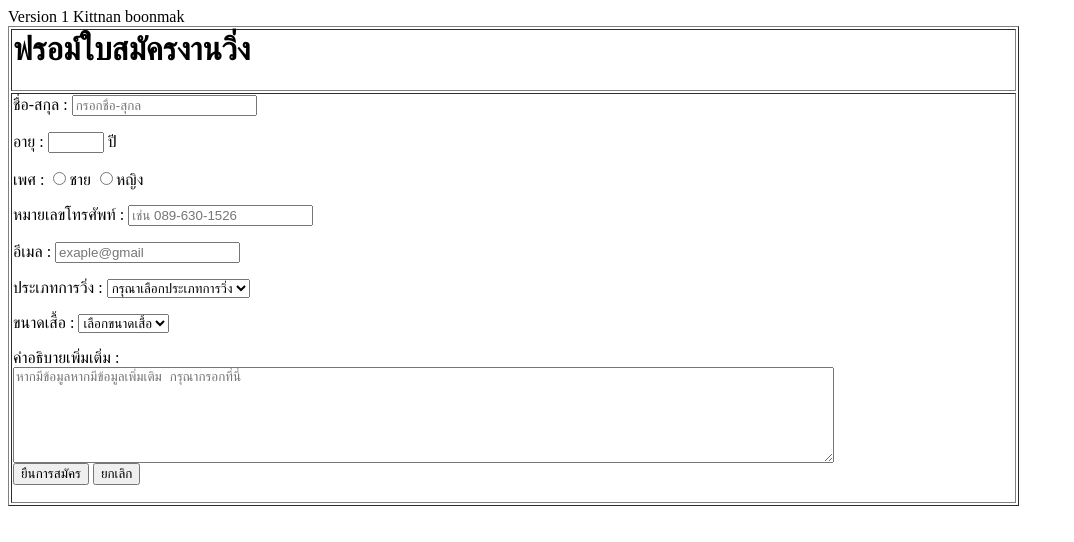
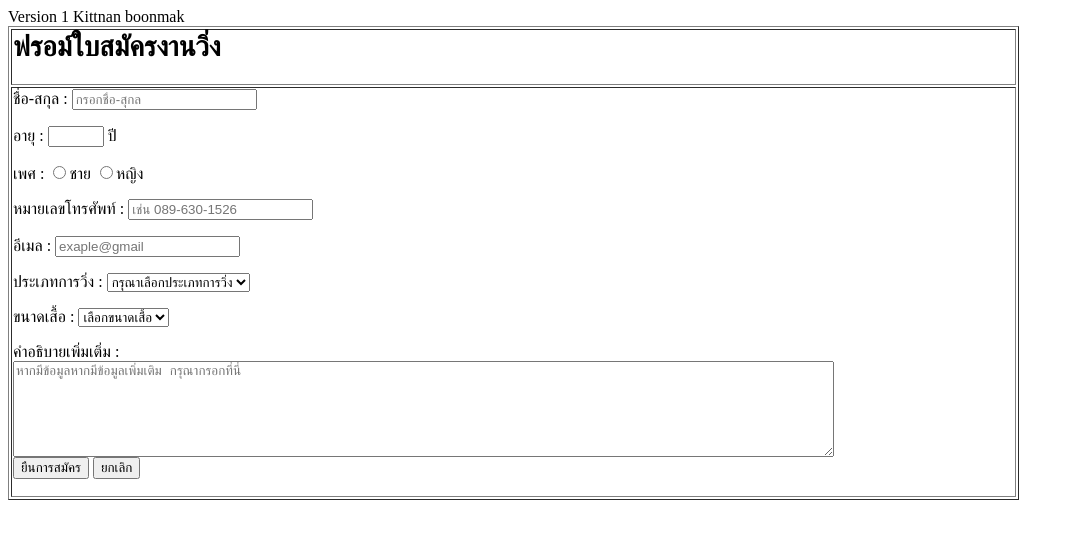
Before and after one commit to KITTNANna888/DevOps7_6, a plain HTML site: page index.html in a window 1280 px wide. Shown: the whole page, without its empty margins (0-1074 px from the left). Drawn offline with Linux system fonts and the light colour scheme.

Commit message:
Update index.html

```diff
--- a/index.html
+++ b/index.html
@@ -2,6 +2,12 @@
 <head>
     <title>Version Control</title>
     <meta charset="utf8">
+    <style>
+        h1 {
+            font-size : 28px;
+            font-color : blue;
+        }
+    </style>
 </head>
 <body>
     Version 1 Kittnan boonmak
```
